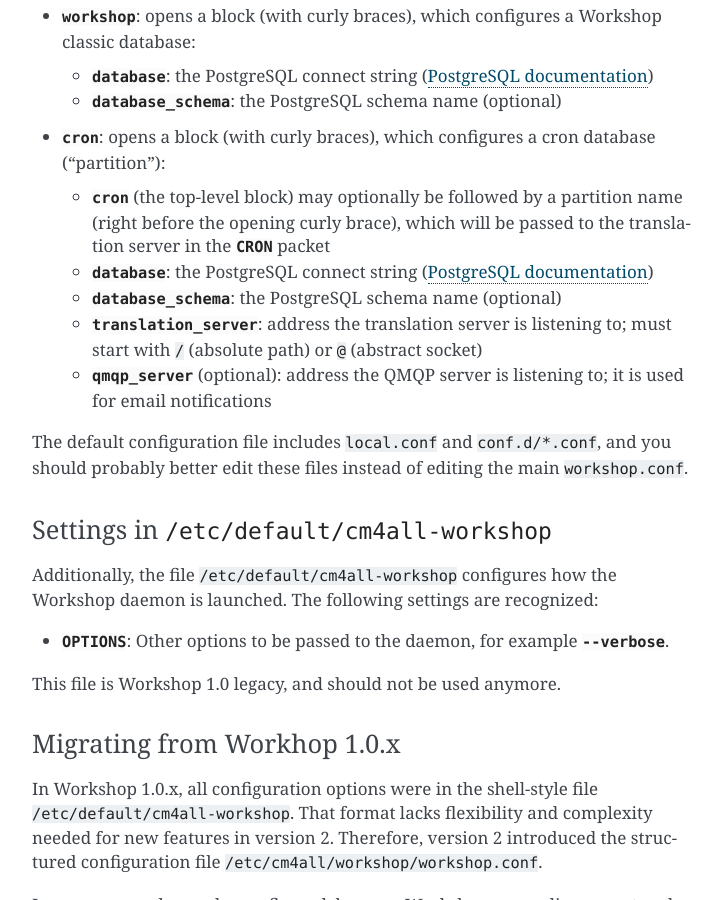
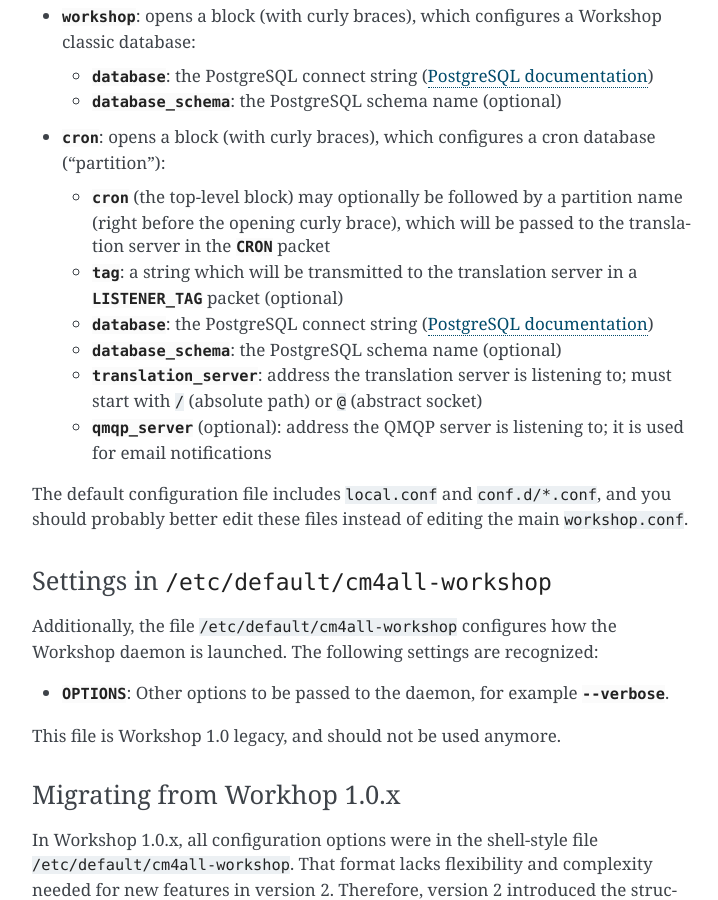
Before and after one commit to CM4all/workshop, a Sphinx documentation site: the page built from doc/index.rst, in a window 1280 px wide and 900 px high, scrolled down 1545 px. Shown: the whole window, without its empty margins (388-1106 px from the left). Built offline with Sphinx 7.4.7, drawn with Linux system fonts in a browser that asks for light colours.

Commit message:
cron: add setting "tag" which translates to LISTENER_TAG

```diff
--- a/doc/index.rst
+++ b/doc/index.rst
@@ -82,6 +82,8 @@
     a partition name (right before the opening curly brace), which
     will be passed to the translation server in the :envvar:`CRON`
     packet
+  * :envvar:`tag`: a string which will be transmitted to the
+    translation server in a :envvar:`LISTENER_TAG` packet (optional)
   * :envvar:`database`: the PostgreSQL connect string (`PostgreSQL
     documentation
     <https://www.postgresql.org/docs/9.6/static/libpq-connect.html#LIBPQ-CONNSTRING>`_)
```
Also changed, not shown: 11 other files.
